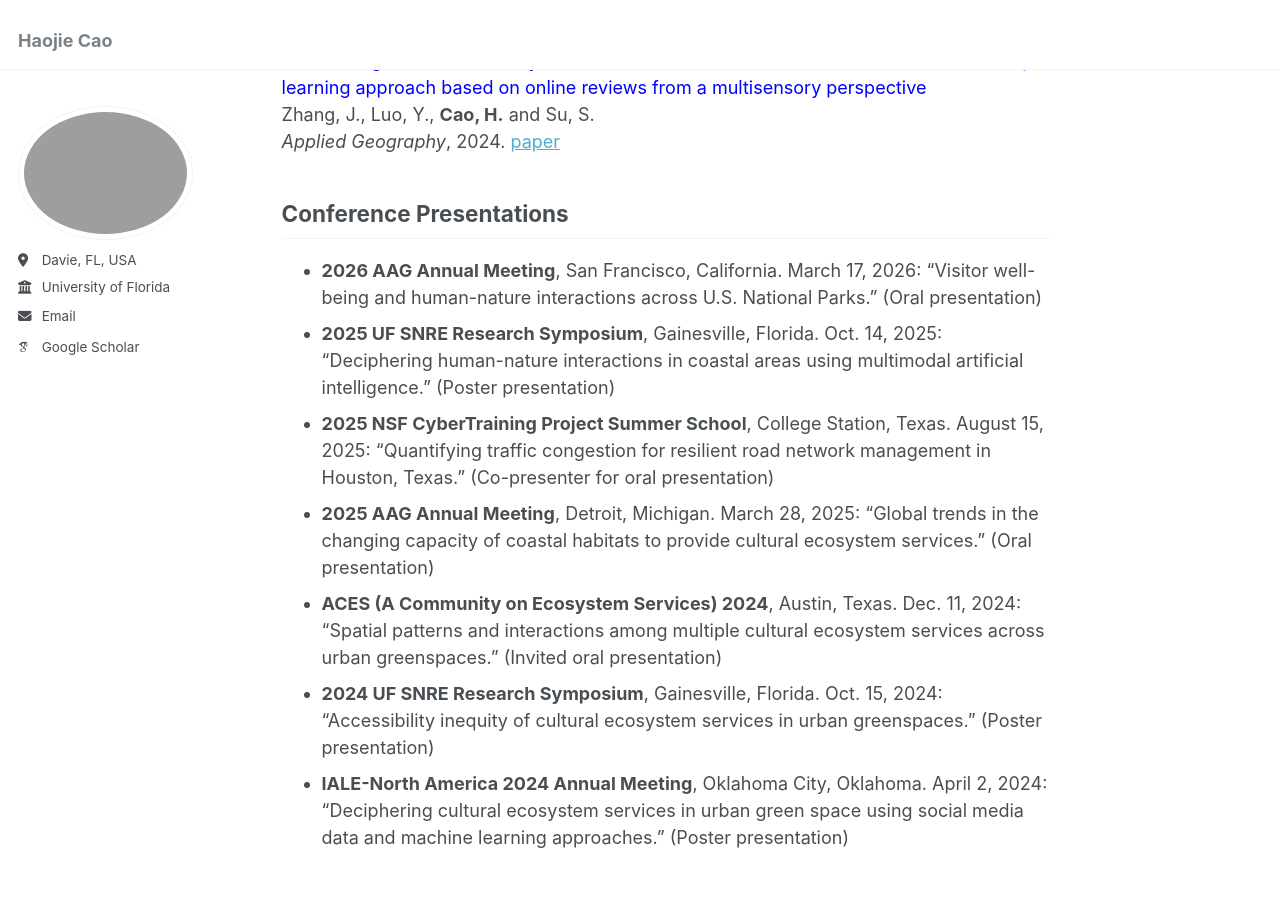
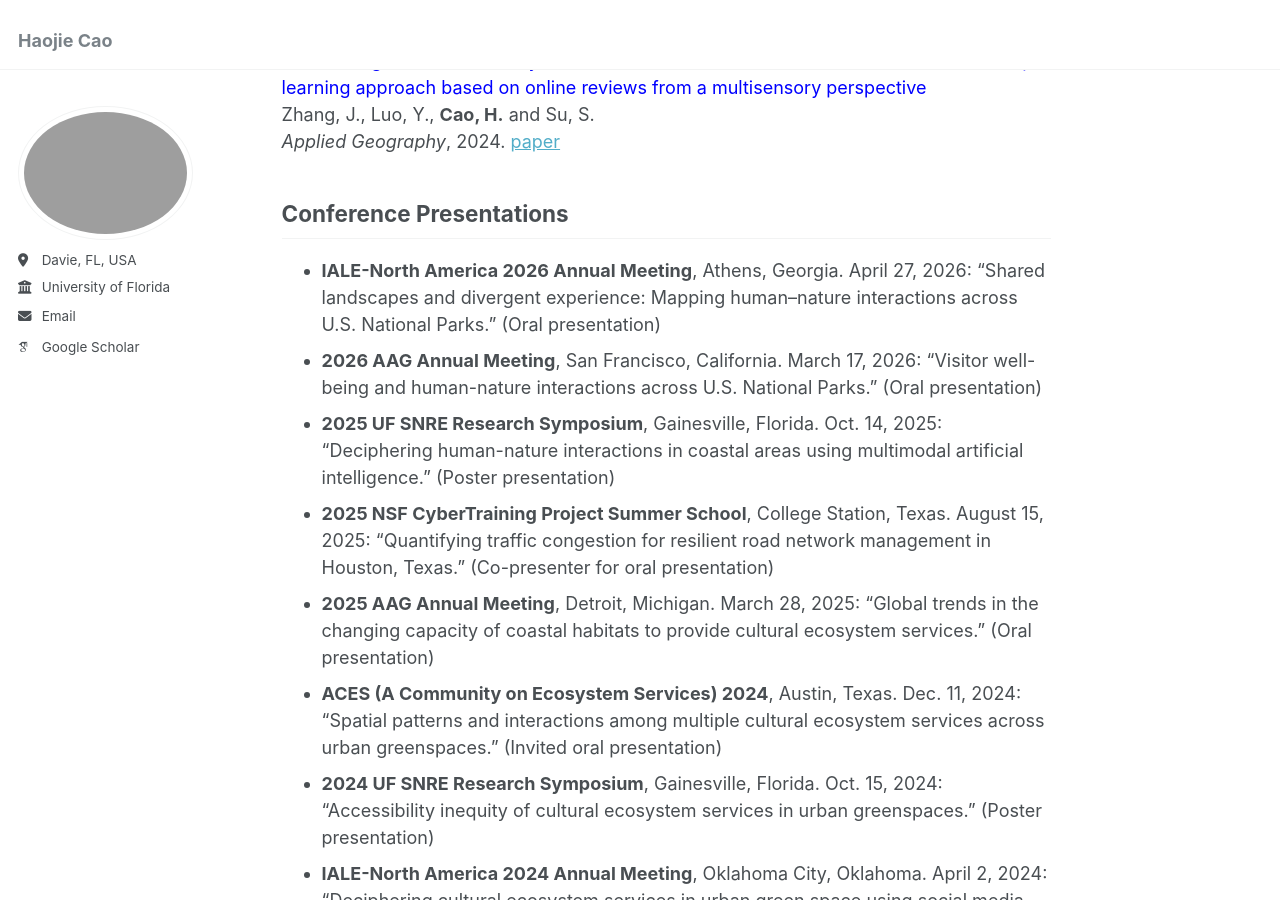
Before and after one commit to haojiecao42/haojiecao42.github.io, a Jekyll site: the page built from _pages/about.md, in a window 1280 px wide and 900 px high, scrolled down 2015 px. Built offline with Jekyll 4.4.1, drawn with Linux system fonts in a browser that asks for light colours; some web fonts are replaced; some of the changed text lies outside the part shown.

Commit message:
Update about.md

```diff
--- a/_pages/about.md
+++ b/_pages/about.md
@@ -27,7 +27,7 @@
 **Research Assistant** to Prof. Jiangxiao Qiu (August 2023 - Present)<br>
 Landscape Ecology and Sustainability Science Lab of University of Florida
 
-**Teaching Assistant** to Prof. Ryan Good (August 2025 - Present)<br>
+**Teaching Assistant** to Prof. Ryan Good (August 2025 - April 2026)<br>
 *EVR2001 Introduction to Environmental Science*, University of Florida
 
 **Undergraduate Research Mentor** to UF ALP Projects (March 2024 - March 2025)<br>
@@ -72,6 +72,7 @@
 *Applied Geography*, 2024. [paper](https://doi.org/10.1016/j.apgeog.2024.103404)
 
 ## Conference Presentations
+* **IALE-North America 2026 Annual Meeting**, Athens, Georgia. April 27, 2026: “Shared landscapes and divergent experience: Mapping human–nature interactions across U.S. National Parks.” (Oral presentation)<br>
 * **2026 AAG Annual Meeting**, San Francisco, California. March 17, 2026: “Visitor well-being and human-nature interactions across U.S. National Parks.” (Oral presentation)<br>
 * **2025 UF SNRE Research Symposium**, Gainesville, Florida. Oct. 14, 2025: “Deciphering human-nature interactions in coastal areas using multimodal artificial intelligence.” (Poster presentation)<br>
 * **2025 NSF CyberTraining Project Summer School**, College Station, Texas. August 15, 2025: “Quantifying traffic congestion for resilient road network management in Houston, Texas.” (Co-presenter for oral presentation)<br>
```
